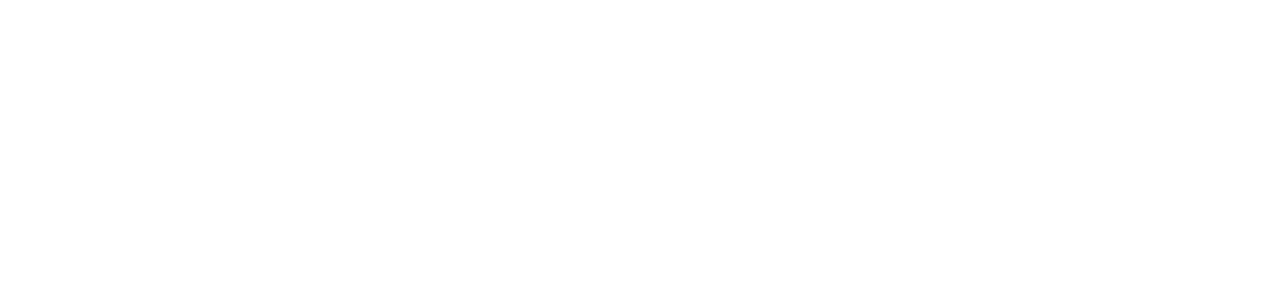
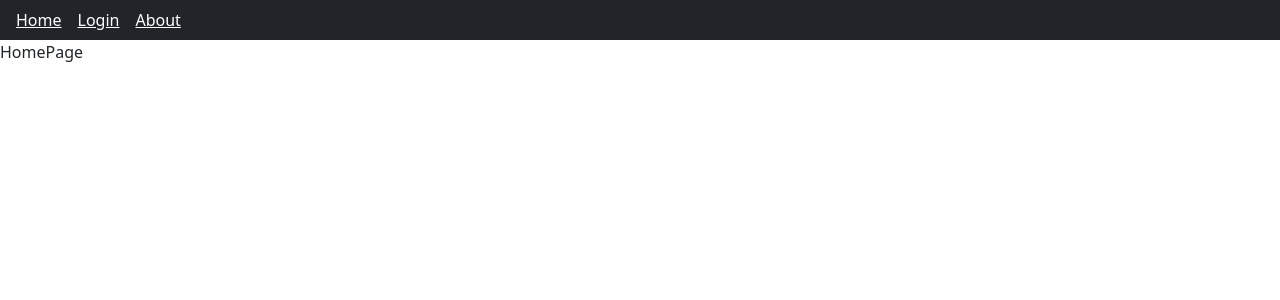
Before and after one commit to khaitruong1301/bc70_react_functional, a React (Vite) app: page / in a window 1280 px wide. Shown: the top 300 px of the page. Built offline with nearby package versions, Linux system fonts and the light colour scheme.

Commit message:
buoi7_react_router_dom_basic

```diff
--- a/package.json
+++ b/package.json
@@ -15,6 +15,7 @@
     "formik": "^2.4.6",
     "react": "^18.3.1",
     "react-dom": "^18.3.1",
+    "react-router-dom": "^6.25.1",
     "yup": "^1.4.0"
   },
   "devDependencies": {
--- a/src/App.jsx
+++ b/src/App.jsx
@@ -15,27 +15,36 @@
 import ShoesPage from './ApiDemo/ShoesPage'
 import DemoLoginForm from './FormDemo/DemoLoginForm'
 import DemoLoginForm_useFormik from './FormDemo/DemoLoginForm_useFormik'
-
+//Cấu hình react router dom
+import { BrowserRouter, Routes, Route } from 'react-router-dom';
+import HomePage from './pages/HomePage'
+import Login from './pages/Login'
+import Search from './pages/Search'
+import About from './pages/About'
+import Cart from './pages/Cart'
+import Contact from './pages/Contact'
 const App = () => {
 
   return (
-    <div style={{marginBottom:'500px'}}>
-        {/* <Databinding /> */}
-        {/* <DemoHandleEvent /> */}
-        {/* <DemoRenderCondition /> */}
-        {/* <ChangeNumber /> */}
-        {/* <ChangeFontSize /> */}
-        {/* <TinkerApp /> */}
-        {/* <ChangeCarColor /> */}
-        {/* <DemoProps /> */}
-        {/* <RenderWithMap /> */}
-        {/* <BTProductList /> */}
-        {/* <DanhSachSanPham /> */}
-        {/* <EXCarStore /> */}
-        {/* <ShoesPage /> */}
-        {/* <DemoLoginForm /> */}
-        {/* <DemoLoginForm_useFormik /> */}
-    </div>
+    <BrowserRouter>
+      <header className='bg-dark text-white'>
+        <nav className='p-2'>
+          <a href='/' className='mx-2 text-white'>Home</a>
+          <a href='/login' className='mx-2 text-white'>Login</a>
+          <a href='/about' className='mx-2 text-white'>About</a>
+        </nav>
+      </header>
+      <Routes>
+        {/* <Route path='' element={<HomePage />}></Route> */}
+        <Route index element={<HomePage />}></Route>
+        <Route path='home' element={<HomePage />}></Route>
+        <Route path='login' element={<Login />}></Route>
+        <Route path='search' element={<Search />}></Route>
+        <Route path='about' element={<About />}></Route>
+        <Route path='cart' element={<Cart />}></Route>
+        <Route path='contact' element={<Contact />}></Route>
+      </Routes>
+    </BrowserRouter>
   )
 }
 
--- /dev/null
+++ b/src/pages/About.jsx
@@ -0,0 +1,9 @@
+import React from 'react'
+
+const About = () => {
+  return (
+    <div>About</div>
+  )
+}
+
+export default About
--- /dev/null
+++ b/src/pages/Cart.jsx
@@ -0,0 +1,9 @@
+import React from 'react'
+
+const Cart = () => {
+  return (
+    <div>Cart</div>
+  )
+}
+
+export default Cart
--- /dev/null
+++ b/src/pages/Contact.jsx
@@ -0,0 +1,9 @@
+import React from 'react'
+
+const Contact = () => {
+  return (
+    <div>Contact</div>
+  )
+}
+
+export default Contact
--- /dev/null
+++ b/src/pages/HomePage.jsx
@@ -0,0 +1,9 @@
+import React from 'react'
+
+const HomePage = () => {
+  return (
+    <div>HomePage</div>
+  )
+}
+
+export default HomePage
--- /dev/null
+++ b/src/pages/Login.jsx
@@ -0,0 +1,9 @@
+import React from 'react'
+
+const Login = () => {
+  return (
+    <div>Login</div>
+  )
+}
+
+export default Login
--- /dev/null
+++ b/src/pages/Search.jsx
@@ -0,0 +1,9 @@
+import React from 'react'
+
+const Search = () => {
+  return (
+    <div>Search</div>
+  )
+}
+
+export default Search
```
Also changed, not shown: 1 other file (tests, documents, lock files or other folders).
